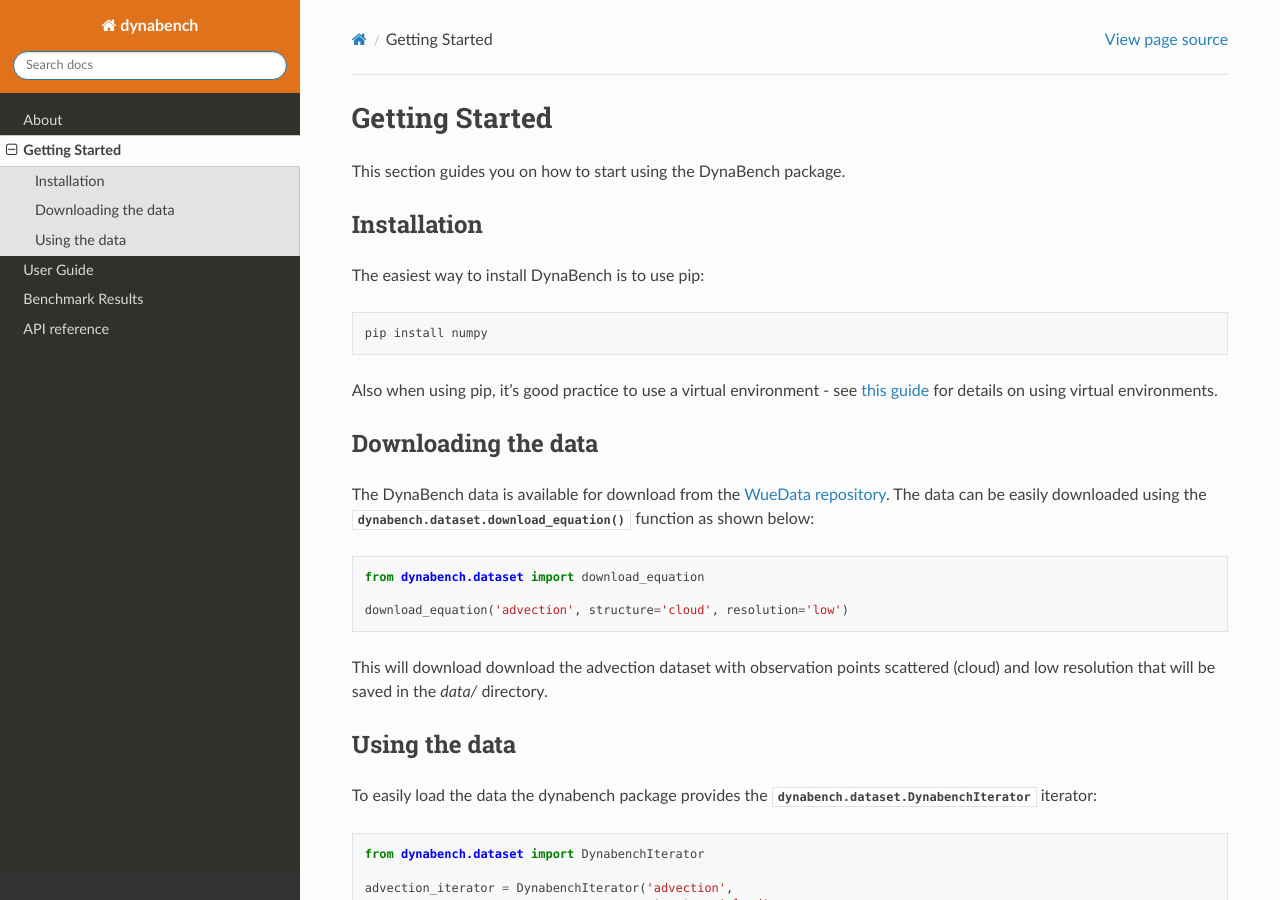
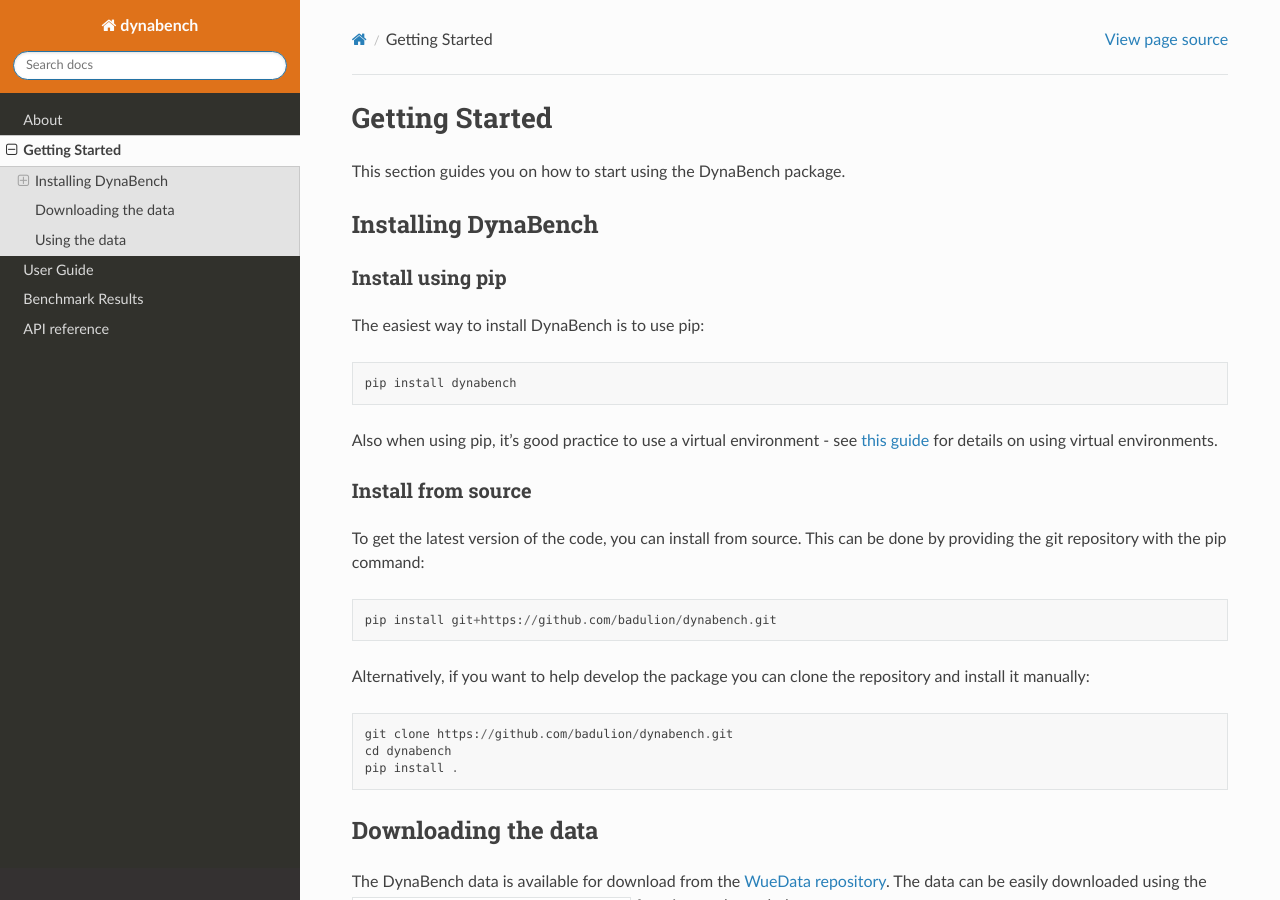
Before and after one commit to badulion/dynabench, a Sphinx documentation site: the page built from docs/source/start.rst, in a window 1280 px wide and 900 px high. Built offline with Sphinx 7.4.7 and the Read the Docs theme 2.0.0, drawn with Linux system fonts in a browser that asks for light colours.

Commit message:
Provided installing from source instructions

```diff
--- a/docs/source/start.rst
+++ b/docs/source/start.rst
@@ -5,16 +5,39 @@
 This section guides you on how to start using the DynaBench package.
 
 --------------------
-Installation
+Installing DynaBench
 --------------------
+
+^^^^^^^^^^^^^^^^^^^^
+Install using pip
+^^^^^^^^^^^^^^^^^^^^
 
 The easiest way to install DynaBench is to use pip:
 
 .. code-block::
 
-    pip install numpy
+    pip install dynabench
 
 Also when using pip, it’s good practice to use a virtual environment - see `this guide <https://dev.to/bowmanjd/python-tools-for-managing-virtual-environments-3bko#howto>`_ for details on using virtual environments.
+
+^^^^^^^^^^^^^^^^^^^^
+Install from source
+^^^^^^^^^^^^^^^^^^^^
+
+To get the latest version of the code, you can install from source.
+This can be done by providing the git repository with the pip command:
+
+.. code-block::
+
+    pip install git+https://github.com/badulion/dynabench.git
+
+Alternatively, if you want to help develop the package you can clone the repository and install it manually:
+
+.. code-block::
+
+    git clone https://github.com/badulion/dynabench.git
+    cd dynabench
+    pip install .
 
 --------------------
 Downloading the data
```
